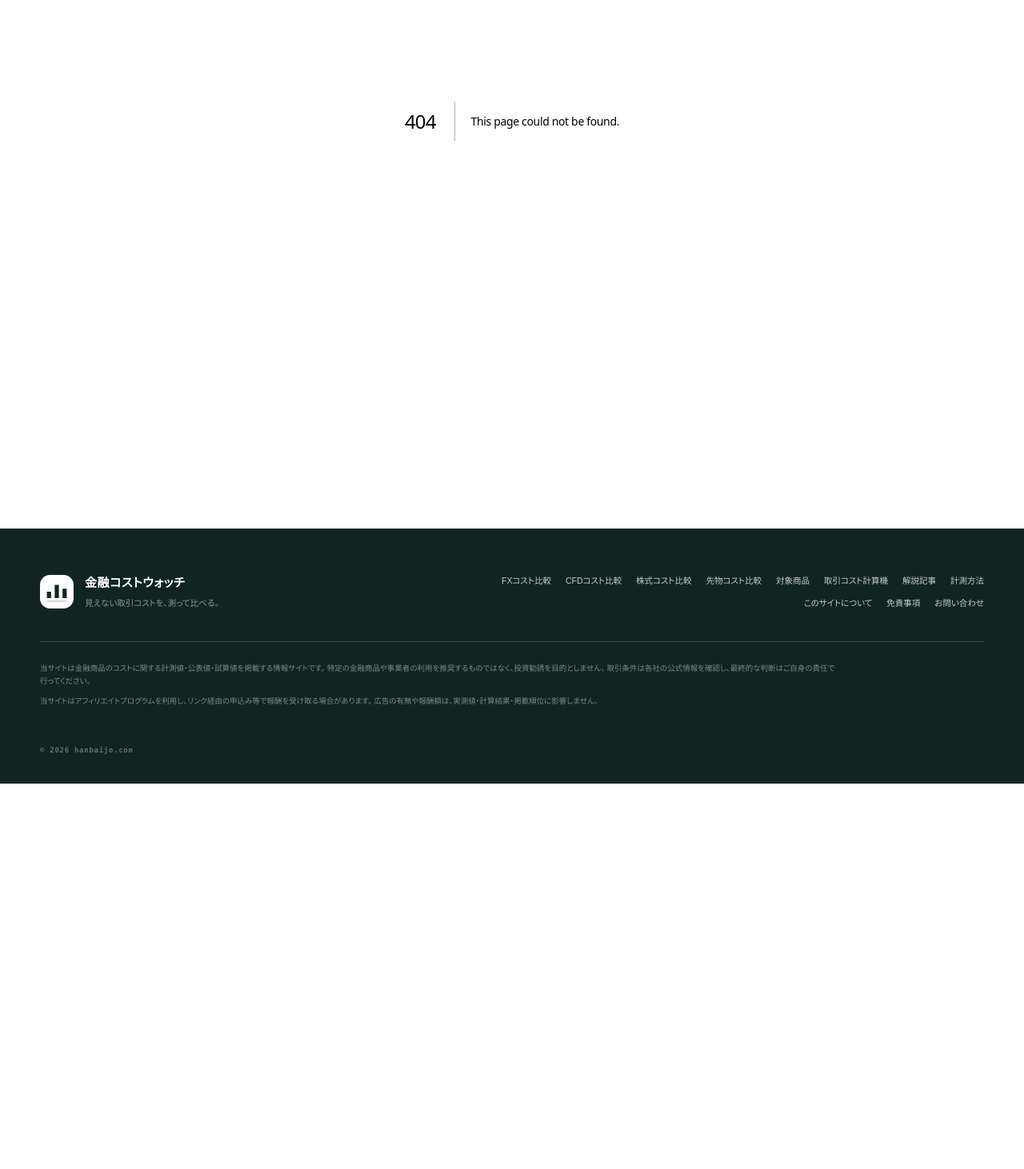
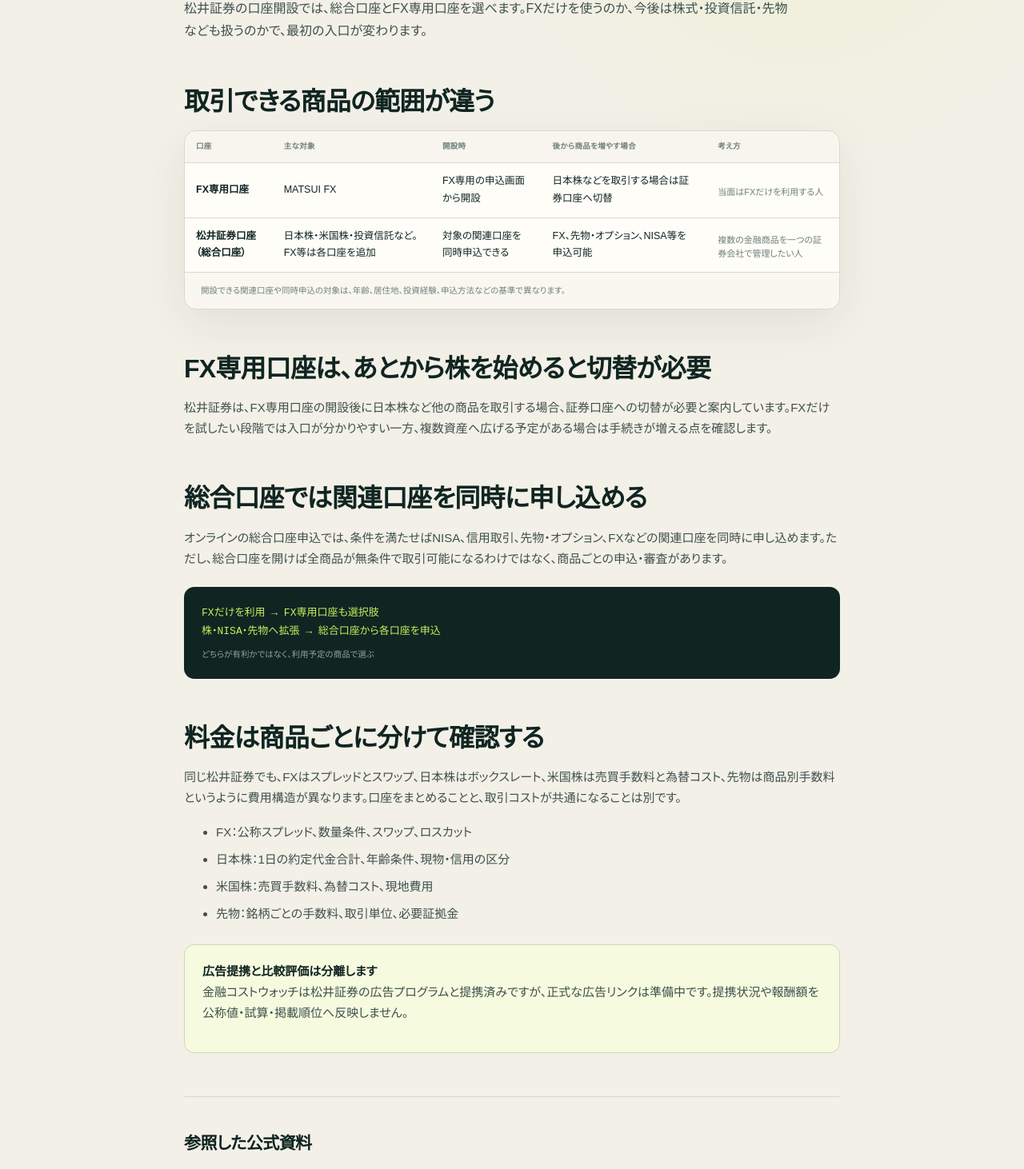
Before and after one commit to mrok18/hanbaijo, a Next.js app: page /articles/matsui-account-types in a window 1280 px wide. Before the commit this address had no page. Shown: the part 326-1788 px from the top of the page at 80% size. Before the commit the page ends 1306 px from the top, so only its background shows below. Built offline with nearby package versions, Linux system fonts and the light colour scheme.

Commit message:
feat: add matsui account guide

```diff
--- /dev/null
+++ b/app/articles/matsui-account-types/page.tsx
@@ -0,0 +1,81 @@
+import Link from 'next/link';
+
+export const metadata = {
+  title: '松井証券のFX専用口座と総合口座の違い｜株・NISAも使う場合',
+  description: '松井証券のFX専用口座と総合口座の違いを、取引できる商品、同時申込、後から株式取引を始める場合の手続きに分けて解説します。',
+};
+
+const ACCOUNT_TYPES = [
+  {
+    name: 'FX専用口座',
+    products: 'MATSUI FX',
+    application: 'FX専用の申込画面から開設',
+    later: '日本株などを取引する場合は証券口座へ切替',
+    fit: '当面はFXだけを利用する人',
+  },
+  {
+    name: '松井証券口座（総合口座）',
+    products: '日本株・米国株・投資信託など。FX等は各口座を追加',
+    application: '対象の関連口座を同時申込できる',
+    later: 'FX、先物・オプション、NISA等を申込可能',
+    fit: '複数の金融商品を一つの証券会社で管理したい人',
+  },
+] as const;
+
+export default function Page() {
+  return (
+    <article>
+      <p className="page-kicker">MATSUI ACCOUNT GUIDE</p>
+      <h1>松井証券のFX専用口座と総合口座は、何が違う？</h1>
+      <p className="lede">松井証券の口座開設では、総合口座とFX専用口座を選べます。FXだけを使うのか、今後は株式・投資信託・先物なども扱うのかで、最初の入口が変わります。</p>
+
+      <h2>取引できる商品の範囲が違う</h2>
+      <div className="data-panel"><div className="table-scroll">
+        <table className="rates comparison-table matsui-account-table">
+          <thead><tr><th>口座</th><th>主な対象</th><th>開設時</th><th>後から商品を増やす場合</th><th>考え方</th></tr></thead>
+          <tbody>{ACCOUNT_TYPES.map((account) => (
+            <tr key={account.name}>
+              <td className="ex-name">{account.name}</td>
+              <td>{account.products}</td>
+              <td>{account.application}</td>
+              <td>{account.later}</td>
+              <td><small>{account.fit}</small></td>
+            </tr>
+          ))}</tbody>
+        </table>
+      </div><p className="panel-note">開設できる関連口座や同時申込の対象は、年齢、居住地、投資経験、申込方法などの基準で異なります。</p></div>
+
+      <h2>FX専用口座は、あとから株を始めると切替が必要</h2>
+      <p>松井証券は、FX専用口座の開設後に日本株など他の商品を取引する場合、証券口座への切替が必要と案内しています。FXだけを試したい段階では入口が分かりやすい一方、複数資産へ広げる予定がある場合は手続きが増える点を確認します。</p>
+
+      <h2>総合口座では関連口座を同時に申し込める</h2>
+      <p>オンラインの総合口座申込では、条件を満たせばNISA、信用取引、先物・オプション、FXなどの関連口座を同時に申し込めます。ただし、総合口座を開けば全商品が無条件で取引可能になるわけではなく、商品ごとの申込・審査があります。</p>
+
+      <div className="formula-box"><code>FXだけを利用 → FX専用口座も選択肢<br />株・NISA・先物へ拡張 → 総合口座から各口座を申込</code><small>どちらが有利かではなく、利用予定の商品で選ぶ</small></div>
+
+      <h2>料金は商品ごとに分けて確認する</h2>
+      <p>同じ松井証券でも、FXはスプレッドとスワップ、日本株はボックスレート、米国株は売買手数料と為替コスト、先物は商品別手数料というように費用構造が異なります。口座をまとめることと、取引コストが共通になることは別です。</p>
+      <ul>
+        <li>FX：公称スプレッド、数量条件、スワップ、ロスカット</li>
+        <li>日本株：1日の約定代金合計、年齢条件、現物・信用の区分</li>
+        <li>米国株：売買手数料、為替コスト、現地費用</li>
+        <li>先物：銘柄ごとの手数料、取引単位、必要証拠金</li>
+      </ul>
+
+      <div className="callout"><strong>広告提携と比較評価は分離します</strong><p>金融コストウォッチは松井証券の広告プログラムと提携済みですが、正式な広告リンクは準備中です。提携状況や報酬額を公称値・試算・掲載順位へ反映しません。</p></div>
+
+      <section className="article-sources" aria-labelledby="sources">
+        <h2 id="sources">参照した公式資料</h2>
+        <ul>
+          <li><a href="https://www.matsui.co.jp/service/account/" target="_blank" rel="noopener noreferrer">松井証券「口座・管理」</a></li>
+          <li><a href="https://www.matsui.co.jp/apply/fx-account/" target="_blank" rel="noopener noreferrer">松井証券「FX専用口座開設完了までの流れ」</a></li>
+          <li><a href="https://support.matsui.co.jp/faq/show/48197?site_domain=faq" target="_blank" rel="noopener noreferrer">松井証券「口座開設方法」</a></li>
+        </ul>
+        <p>内容は2026年9月7日に確認しました。最新の申込条件は公式画面を確認してください。</p>
+      </section>
+
+      <p><Link href="/fx/matsui">MATSUI FXのコストシートを見る →</Link></p>
+      <p><Link href="/stocks/matsui">松井証券の国内株手数料を見る →</Link></p>
+    </article>
+  );
+}
--- a/app/articles/posts.ts
+++ b/app/articles/posts.ts
@@ -1,4 +1,5 @@
 export const POSTS = [
+  { slug: 'matsui-account-types', category: '証券・FX', title: '松井証券のFX専用口座と総合口座の違い', desc: 'FXだけを始める場合と、株・NISA・先物も利用する場合で異なる口座開設の入口を整理する。' },
   { slug: 'fx-zero-spread-total-cost', category: 'FX', title: 'FXの0.0銭は本当に無料？別手数料まで総額で確認', desc: 'ゼロスプレッドと取引コスト0円を区別し、数量連動手数料や約定差を含めて判断する。' },
   { slug: 'fx-swap-three-days', category: 'FX', title: 'FXのスワップが3日分・4日分付くのはなぜ？', desc: 'ロールオーバーと受渡日の関係、土日・祝日をまたぐ変則付与の確認方法を整理する。' },
   { slug: 'fx-margin-ratio-vs-usage', category: 'FX', title: '証拠金維持率と使用率の違い｜100%の意味は逆', desc: '維持率と使用率の計算方向を分け、ロスカットまでの余力を読み違えない方法。' },
--- a/app/fx/page.tsx
+++ b/app/fx/page.tsx
@@ -11,7 +11,7 @@ export const metadata = {
 const REVIEW_TARGETS = [
   { name: 'FXTF', scope: 'FX・ノックアウトオプション', status: '公式条件のみ掲載・自動計測対象外', href: '/fx/fxtf' },
   { name: 'シストレセレクト365', scope: 'FX自動売買', status: '公式条件を整理済み・データ許諾を照会中', href: '/fx/systre-select-365' },
-  { name: 'MATSUI FX', scope: 'FX', status: '公式条件を整理済み・広告提携審査中', href: '/fx/matsui' },
+  { name: 'MATSUI FX', scope: 'FX', status: '公式条件を整理済み・広告提携済み（リンク準備中）', href: '/fx/matsui' },
   { name: 'GMOクリック証券 FXネオ', scope: 'FX', status: '公式条件を整理済み・広告提携審査中', href: '/fx/gmo-click' },
   { name: 'LIGHT FX', scope: 'FX', status: '公式条件を整理済み・広告提携審査中', href: '/fx/lightfx' },
   { name: 'ヒロセ通商 LION FX', scope: 'FX', status: '公式条件を整理済み・広告提携審査中', href: '/fx/lion-fx' },
--- a/app/globals.css
+++ b/app/globals.css
@@ -466,6 +466,7 @@ article li + li { margin-top: 8px; }
 .fx-losscut-table { min-width: 1180px; }
 .fx-spread-table { min-width: 1250px; }
 .fx-swap-table { min-width: 1180px; }
+.matsui-account-table { min-width: 1040px; }
 .comparison-section { padding-top: 88px; }
 .comparison-section > h2, .split-explain h2 { margin: 0; font-size: clamp(27px, 3.5vw, 41px); }
 .split-explain { display: grid; grid-template-columns: .85fr 1.15fr; gap: clamp(45px, 8vw, 100px); align-items: start; }
--- a/app/stocks/page.tsx
+++ b/app/stocks/page.tsx
@@ -94,6 +94,7 @@ export default function StocksPage() {
           <article className="affiliate-card"><div className="affiliate-card-head"><span>COMPARE</span><b>2026-09-07確認</b></div><p className="affiliate-category">DOMESTIC STOCK FEES</p><h3>国内株4社の手数料</h3><p>GMOクリック証券、楽天証券、松井証券、DMM 株を同じ売買例で比較します。</p><Link href="/stocks/domestic-fee-comparison">比較表を見る →</Link></article>
           <article className="affiliate-card"><div className="affiliate-card-head"><span>GUIDE</span><b>国内株</b></div><p className="affiliate-category">ROUND-TRIP COST</p><h3>往復コストの計算</h3><p>買付と売却の手数料、板の価格差を1つの式で整理します。</p><Link href="/articles/stock-round-trip-cost">記事を読む →</Link></article>
           <article className="affiliate-card"><div className="affiliate-card-head"><span>GUIDE</span><b>米国株</b></div><p className="affiliate-category">FX CONVERSION</p><h3>為替コストの計算</h3><p>1ドルあたりの為替コストを、購入金額全体の円負担へ直します。</p><Link href="/articles/us-stock-fx-cost">記事を読む →</Link></article>
+          <article className="affiliate-card"><div className="affiliate-card-head"><span>GUIDE</span><b>松井証券</b></div><p className="affiliate-category">ACCOUNT TYPES</p><h3>FX専用口座と総合口座</h3><p>FXだけ使う場合と、株・NISA・先物へ広げる場合の入口を整理します。</p><Link href="/articles/matsui-account-types">記事を読む →</Link></article>
         </div>
       </section>
 
```
